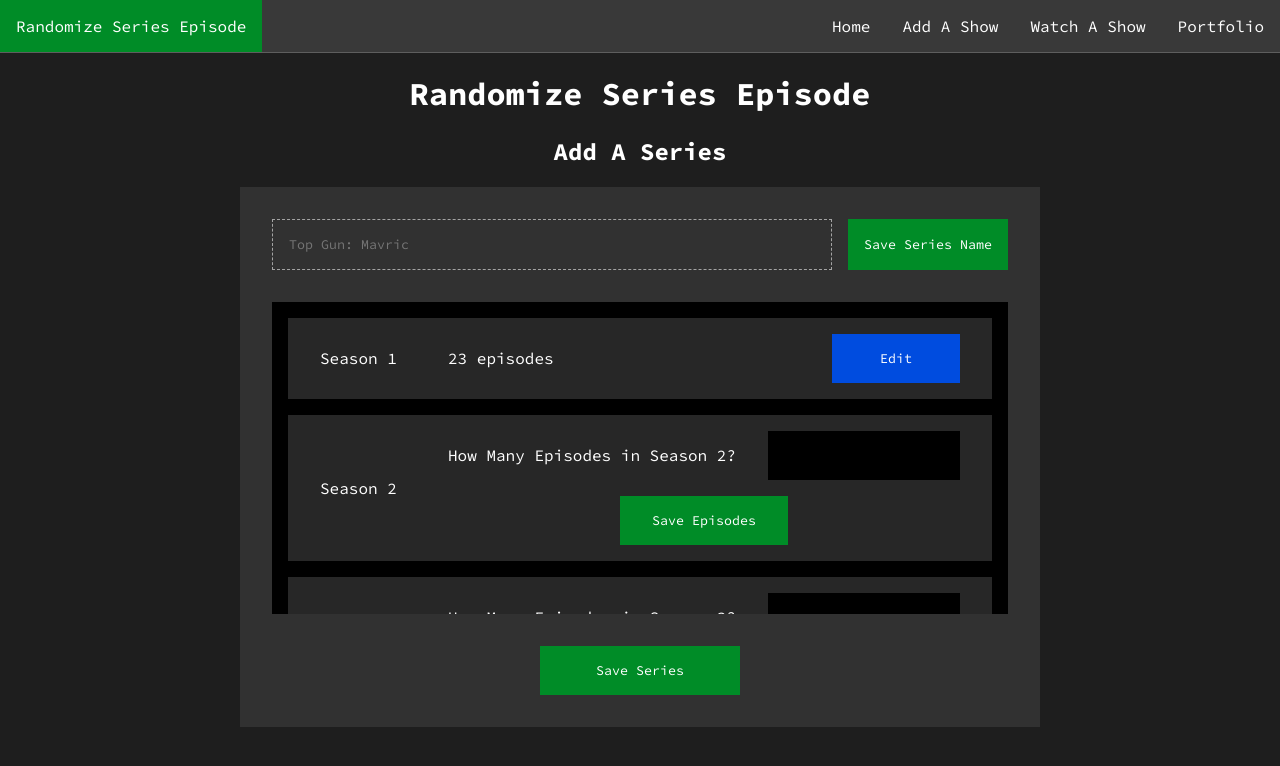
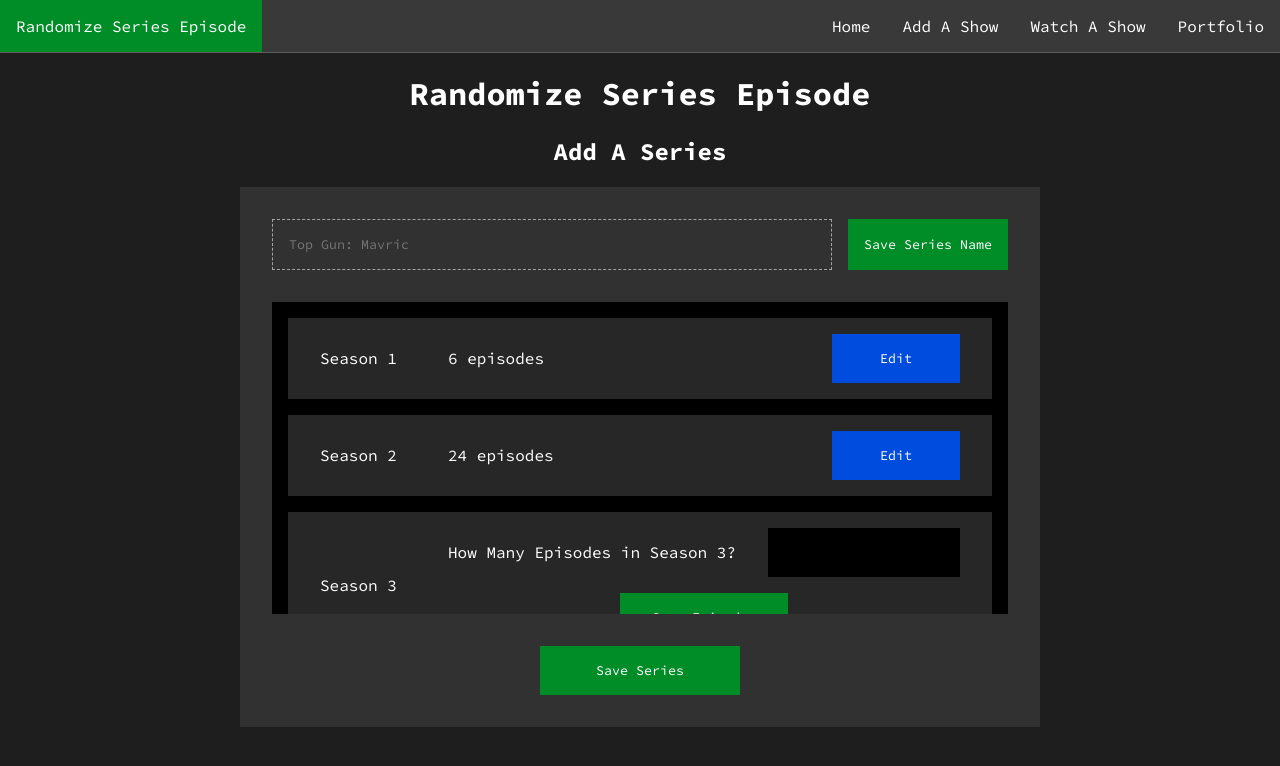
Before and after one commit to awesumsawz/Watch-A-Random-Episode_React-App, a React (Create React App) app in the folder client/: page /AddAShow in a window 1280 px wide. Shown: the top 766 px of the page. Built offline with nearby package versions, Linux system fonts and the light colour scheme; data requests are answered from the project's data file.

Commit message:
built out season builder and broke out the season builder block

```diff
--- /dev/null
+++ b/client/src/AddAShowComponents/SeasonBlockBuilder.js
@@ -0,0 +1,24 @@
+function SeasonBlockBuilder({seasons}) {
+    const seasonBlocks = [];
+
+	for( let key in seasons ) {
+		const season = seasons[key];
+		const seasonNumber = season.id;
+		const episodeCount = Object.entries(season.episodes).length;
+
+		seasonBlocks.push(
+            <div className="seasons" key={seasonNumber}>
+				<div className="left">
+					<span className="season">Season {seasonNumber}</span>
+				</div>
+				<div className="right static">
+					<span>{episodeCount} episodes</span>
+					<button className="editTrigger">Edit</button>
+				</div>
+			</div>
+		)
+	}
+
+	return seasonBlocks;
+}
+export default SeasonBlockBuilder;
--- a/client/src/AddAShowComponents/SeasonBuilder.js
+++ b/client/src/AddAShowComponents/SeasonBuilder.js
@@ -1,27 +1,28 @@
-const SeasonBuilder = () => {
+import { useState, useEffect } from "react";
+import SeasonBlockBuilder from "./SeasonBlockBuilder";
+
+function SeasonBuilder({targetSeries, seriesList}) {
+	const [seasons, setSeasons] = useState([]);
+
+	useEffect(()=> {
+		seriesList.forEach((element) => {
+			if (element.title === targetSeries) {
+				setSeasons(element.seasons);
+			}
+		});
+	}, [seriesList, targetSeries]);
+
+	const addSeason = () => {
+        const newId = seasons.length + 1; // Get next ID
+		const newSeason = { id: newId, episodes: {}, isEditable: true }; // Ensure episodes is an object
+        setSeasons([...seasons, newSeason]);
+	};
+
 	return (
 		<div className="wrapper">
-			<div className="seasons">
-				<div className="left">
-					<span className="season">Season 1</span>
-				</div>
-				<div className="right static">
-					<span>23 episodes</span>
-					<button className="editTrigger">Edit</button>
-				</div>
-			</div>
-			<div className="seasons">
-				<div className="left">
-					<span className="season">Season 2</span>
-				</div>
-				<div className="right edit">
-					<div className="seasonEpisodes">
-						<span>How Many Episodes in Season 2?</span>
-						<input type="text" />
-					</div>
-					<button className="addEpisodesButton">Save Episodes</button>
-				</div>
-			</div>
+			{seasons && <SeasonBlockBuilder seasons={seasons}/>}
+
+
 			<div className="seasons">
 				<div className="left">
 					<span className="season">Season 3</span>
@@ -34,25 +35,8 @@ const SeasonBuilder = () => {
 					<button className="addEpisodesButton">Save Episodes</button>
 				</div>
 			</div>
-			<div className="seasons">
-				<div className="left">
-					<span className="season">Season 4</span>
-				</div>
-				<div className="right static">
-					<span>23 episodes</span>
-					<button className="editTrigger">Edit</button>
-				</div>
-			</div>
-			<div className="seasons">
-				<div className="left">
-					<span className="season">Season 5</span>
-				</div>
-				<div className="right static">
-					<span>23 episodes</span>
-					<button className="editTrigger">Edit</button>
-				</div>
-			</div>
-			<button id="addASeasonButton">+ Add A Season</button>
+
+			<button id="addASeasonButton" onClick={addSeason}>+ Add A Season</button>
 		</div>
 	)
 }
```
